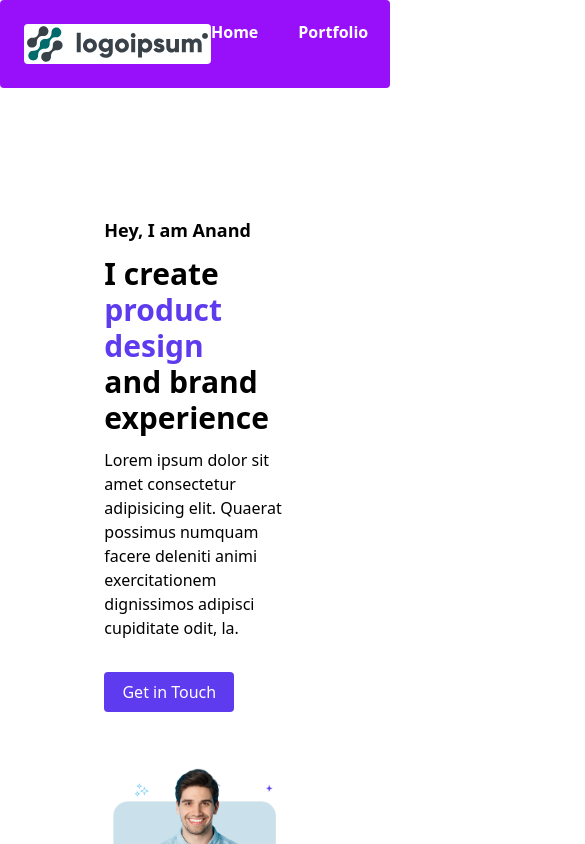
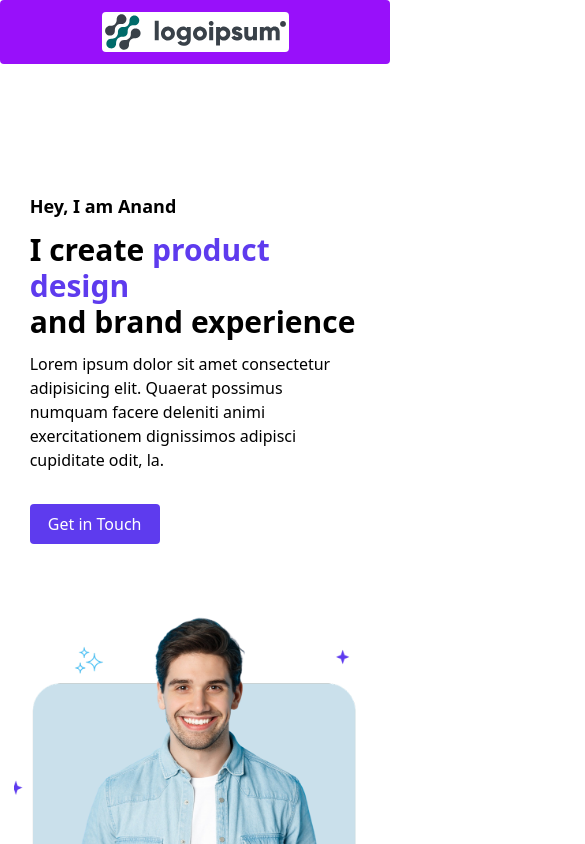
Before and after one commit to Anand2027/Portfolio, a React (Vite) app: page / in a window 390 px wide. Shown: the top 844 px of the page, 585 px wide, since content can reach past the window. Built offline with nearby package versions, Linux system fonts and the light colour scheme.

Commit message:
responsive

```diff
--- a/src/App.css
+++ b/src/App.css
@@ -1 +1,5 @@
 @import "tailwindcss";
+
+body{
+    overflow-x:  hidden;
+}
--- a/src/App.jsx
+++ b/src/App.jsx
@@ -23,7 +23,7 @@ function App() {
       <Landing/>
       <Landing02/>
       <Cards/>
-      <Landing03/>
+      {/* <Landing03/> */}
       <Landing04/>
       <Landing05/>
       <Landing06/>
--- a/src/components/Landing.jsx
+++ b/src/components/Landing.jsx
@@ -6,8 +6,8 @@ import anand from "../images/anand.png";
 const Landing = () => {
   return (
     <div>
-      <div className="body flex justify-center items-center flex-col md:flex-row h-screen max-w-[93vw] m-auto">
-        <div className="left w-1/2 flex gap-3 flex-col bg-gree-500 h-screen pt-32">
+      <div className="body flex justify-center  items-center flex-col md:flex-row h-screen max-w-[93vw] m-auto">
+        <div className="left p-4  w-full md:w-1/2 flex gap-3 flex-col bg-gree-500 h-screen pt-32">
           <div className="name text-lg font-[750]">Hey, I am Anand</div>
           <div className="content text-3xl font-bold">
             I create <HighlightText text="product design" /> <br /> and brand experience
@@ -20,7 +20,7 @@ const Landing = () => {
           </div>
         </div>
 
-        <div className="right w-1/2 h-screen">
+        <div className="right  w-full md:w-1/2 h-screen">
           <img src={anand} className="mt-14" alt="Anand's profile" />
         </div>
       </div>
--- a/src/components/Landing02.jsx
+++ b/src/components/Landing02.jsx
@@ -2,7 +2,7 @@ import React from 'react'
 
 const Landing02 = () => {
   return (
-    <div className='max-w-[93vw] m-auto'>
+    <div className='max-w-[93vw]  mt-40 text-center sm:pl-18 sm:text-left'>
       <p className='text-lg font-[550]'>My Skills</p>
       <p className='text-3xl font-bold'>My Expertise</p>
 
--- a/src/components/Landing04.jsx
+++ b/src/components/Landing04.jsx
@@ -8,8 +8,8 @@ const Landing04 = () => {
   return (
     <div>
       <div className="container max-w-[93vw] m-auto">
-        <div className="first flex flex-row justify-between pr-[30px] pl-[30px]">
-            <div className="left">
+        <div className="first flex flex-col gap-6 sm:flex-row justify-center items-center sm:justify-between pr-[30px] pl-[30px]">
+            <div className="left text-center">
             <p className='text-2xl font-medium'>Recent Projects</p>
             <h1 className='text-4xl font-[750]'>My Portfolio</h1>
             </div>
--- a/src/components/Landing05.jsx
+++ b/src/components/Landing05.jsx
@@ -6,7 +6,7 @@ const Landing05 = () => {
   return (
     <div className='pt-[100px]'>
       <div className="bada_dabba container max-w-[93vw] m-auto pl-[30px] pr-[30px]">
-        <div className="upper pt-[40px]">
+        <div className="upper pt-[00px]">
             <p className='font-bold text-2xl'>Clients and Feedback</p>
             <h3 className='font-bold text-3xl'>Customers and Testimonials</h3>
         </div>
--- a/src/components/Landing06.jsx
+++ b/src/components/Landing06.jsx
@@ -3,10 +3,10 @@ import React from 'react'
 const Landing06 = () => {
   return (
     <div className='text-center items-center'>
-      <div className="upper text-center items-center pt-[400px]">
+      <div className="upper text-center items-center pt-[40px]">
         <p className="font-[500]">Get In Touch</p>
         <h1 className='text-3xl font-[650]'>Contact Me</h1>
-        <p className='font-[500]'>Lorem ipsum dolor sit amet conas, aedit nostrum optio quia aperiam id? Illum!</p>
+        <p className=' max-[400px]:p-5 font-[500]'>Lorem ipsum dolor sit amet conas, aedit nostrum optio quia aperiam id? Illum!</p>
       </div>
 
 
@@ -18,7 +18,7 @@ const Landing06 = () => {
 
 
 
-    <div className="min-h-screen bg-white flex items-center justify-center p-4">
+    <div className="  bg-white flex items-center justify-center p-4 mb-10">
       <form className="bg-white p-6 rounded-xl shadow-md w-full max-w-2xl border-1 border-blue-500 rounded0">
         <div className="grid grid-cols-1 md:grid-cols-2 gap-4">
           <div>
@@ -86,7 +86,7 @@ const Landing06 = () => {
         </button>
       </form>
     </div>
-  );
+
 
 
 
--- a/src/components/Landing07.jsx
+++ b/src/components/Landing07.jsx
@@ -13,23 +13,25 @@ import { FaHeart } from "react-icons/fa";
 const Landing07 = () => {
   return (
     <div className='bg-gray-800 text-white'>
-      <div className="upper flex justify-around items-center pt-3">
+      <div className="upper flex justify-around flex-col sm:flex-row items-center pt-3">
         <img src={Frame} className='bg-white rounded-sm '></img>
 
      <div className="middle ">
-     <ul className='flex  '>
-            <li  className='p-3 hover:underline '>Home  </li>
-            <li  className='p-3 hover:underline '>About Me </li>
-            <li  className='p-3 hover:underline '>Portfolio  </li>
-            <li  className='p-3 hover:underline '>Contacts  </li>
-            <li  className='p-3 hover:underline '>Testimonials</li>
+     <ul className='flex max-[400px]:flex-col text-center gap-2 sm:gap-0 mt-5 mb-3 flex-row'>
+            <li  className='sm:p-3 p-0 hover:underline '>Home  </li>
+            <li  className='sm:p-3 p-0 hover:underline '>About Me </li>
+            <li  className='sm:p-3 p-0 hover:underline '>Portfolio  </li>
+            <li  className='sm:p-3 p-0 hover:underline '>Contacts  </li>
+            <li  className='sm:p-3 p-0 hover:underline '>Testimonials</li>
         </ul>
 
      </div>
 
         <ul className='flex'>
             <li  className='p-2 transform transition:transform duration-300 hover:scale-120'><FaFacebook /></li>
+            <a href="">
             <li  className='p-2 transform transition:transform duration-300 hover:scale-120'><FaInstagramSquare /></li>
+            </a>
             <li  className='p-2 transform transition:transform duration-300 hover:scale-120'><FaTwitter /></li>
             <li  className='p-2 transform transition:transform duration-300 hover:scale-120'><FaLinkedin /></li>
         </ul>
@@ -38,13 +40,13 @@ const Landing07 = () => {
 
       <hr className="border-t-2 border-whi my-4" />
 
-      <div className="lower flex flex-row justify-between p-15">
-        <div className="upar flex">
-        <p>made with </p><span className='p-1'><FaHeart/></span><span>by Anand</span>
+      <div className="lower flex sm:flex-row flex-col text-center justify-between p-15">
+        <div className="upar flex flex-row gap-2  items-center justify-center pb-5">
+        <p>made with </p><span className="pt-2"><FaHeart/></span><span>by Anand</span>
         </div>
 
 
-        <ul className='flex'>
+        <ul className='flex flex-col gap-2 sm:flex-row'>
           <li className='pr-3 hover:underline '>Privacy Policy</li>
           <li className='pr-3 hover:underline' >Terms of Service</li>
           <li className='pr-3 hover:underline '> Cookies Settings</li>
--- a/src/components/Navbar.jsx
+++ b/src/components/Navbar.jsx
@@ -4,17 +4,17 @@ import Frame from "../images/Frame.svg"
 
 const Navbar = () => {
   return (
-    <div className='flex flex-row items-center justify-between px-6 py-3 bg-purple-600 sticky top-0 z-10 rounded-sm'>
+    <div className='flex sm:flex-row flex-col items-center justify-between px-6 py-3 bg-purple-600 sticky top-0 z-10 rounded-sm'>
       <img src={Frame}
       className='bg-white rounded-sm'/>
-      <ul className='flex flex-row gap-10 text-white font-bold cursor-pointer '>
+      <ul className='sm:flex flex-row hidden gap-10 text-white font-bold cursor-pointer '>
         <li>Home</li>
         <li>Portfolio</li>
         <li>About Me</li>
         <li>Testimonials</li>
       </ul>
 
-      <button className='bg-white px-4 py-2 rounded-sm transition duration-300 hover:scale-103 border-none'>Contact Me</button>
+      <button className='bg-white px-4 py-2 rounded-sm hidden sm:flex transition duration-300 hover:scale-103 border-none'>Contact Me</button>
     </div>
   )
 }
```
